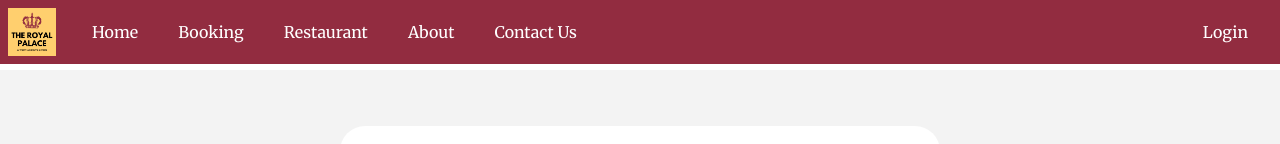
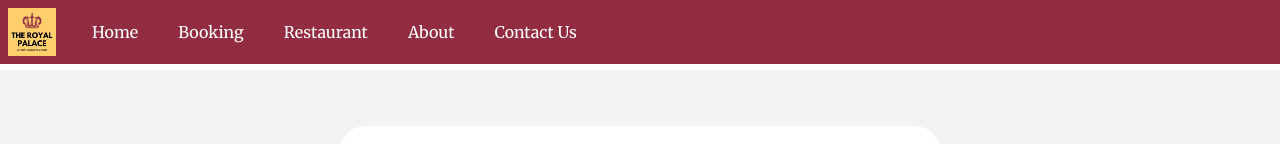
Before and after one commit to abhigyanhedau2/react-hotel-website, a React (Create React App) app: page /bookingform in a window 1280 px wide. Shown: the top 144 px of the page. Built offline with nearby package versions, Linux system fonts and the light colour scheme; some icons are missing.

Commit message:
Comment Out Login Page Fix Alert in Booking Form

```diff
--- a/src/components/BookingForm/BookingForm.js
+++ b/src/components/BookingForm/BookingForm.js
@@ -158,7 +158,7 @@ const BookingForm = () => {
 
 	return (
 		<div className="booking-form-wrapper">
-			{showAlert && <Alert boldMsg="Booking Confirmed!" message="We're waiting for your arrival" />}
+			{showAlert && <Alert mode="success" boldMsg="Booking Confirmed!" message="We're waiting for your arrival" />}
 			<div className="booking-form-container">
 				<h1>Booking Form</h1>
 				<hr />
--- a/src/components/Header/Header.js
+++ b/src/components/Header/Header.js
@@ -25,7 +25,7 @@ const Header = () => {
                     <li className='list-item' onClick={toggleMenuHandler}><Link to="/restaurant">Restaurant</Link></li>
                     <li className='list-item' onClick={toggleMenuHandler}><Link to="/about">About</Link></li>
                     <li className='list-item' onClick={toggleMenuHandler}><Link to="/contact">Contact Us</Link></li>
-                    <li className='list-item' onClick={toggleMenuHandler}><Link to="/login">Login</Link></li>
+                    {/* <li className='list-item' onClick={toggleMenuHandler}><Link to="/login">Login</Link></li> */}
                 </ul>
             </div>
             <div className="nav-links">
@@ -38,7 +38,7 @@ const Header = () => {
                         <li className='list-item'><Link to="/contact">Contact Us</Link></li>
                     </ul>
                     <ul className='list right-list'>
-                        <li className='list-item'><Link to="/login">Login</Link></li>
+                        {/* <li className='list-item'><Link to="/login">Login</Link></li> */}
                     </ul>
                 </div>
             </div>
```
